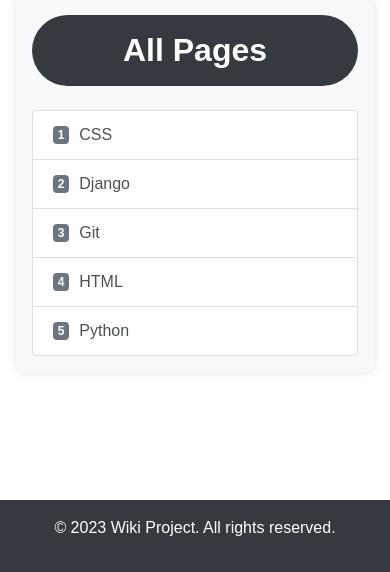
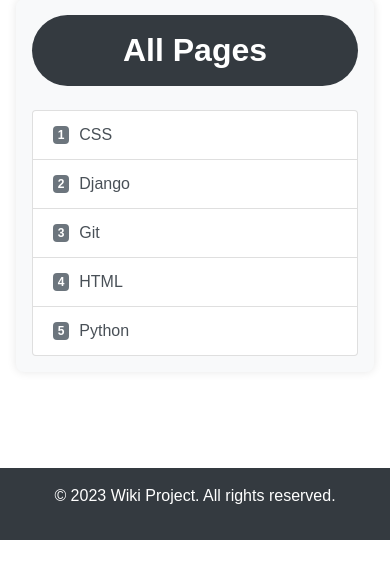
Before and after one commit to sandovaldavid/project-01-wiki, a Django app: page / in a window 390 px wide. Shown: the part 351-923 px from the top of the page. After the commit the page ends 891 px from the top, so only its background shows below. Run offline with Django 3.2, Linux system fonts and the light colour scheme; some libraries are stand-ins or nearby versions.

Commit message:
💄 Update: restructure layout to enhance responsiveness and improve footer placement

```diff
--- a/encyclopedia/templates/encyclopedia/layout.html
+++ b/encyclopedia/templates/encyclopedia/layout.html
@@ -33,9 +33,12 @@
         />
     </head>
     <body>
-        <div class="container-fluid">
-            <div class="row flex-column flex-md-row">
-                <nav class="sidebar col-12 col-md-3 col-lg-2 p-3">
+        <div class="d-flex flex-column min-vh-100">
+            <div class="container-fluid flex-grow-1 d-flex">
+                <div class="row flex-grow-1 w-100">
+                    <nav
+                        class="sidebar col-12 col-md-3 col-lg-2 p-3 d-flex flex-column"
+                    >
                         <a href="/" class="text-center"><h2>Wiki</h2></a>
                         <form
                             action="{% url 'index' %}"
@@ -59,7 +62,10 @@
                         <a href="{% url 'index' %}" class="w-100" type="button"
                             >Home</a
                         >
-                    <a href="{% url 'new_page' %}" class="w-100" type="button"
+                        <a
+                            href="{% url 'new_page' %}"
+                            class="w-100"
+                            type="button"
                             >Create New Page</a
                         >
                         <a
@@ -74,8 +80,9 @@
                     </main>
                 </div>
             </div>
-        <footer class="footer">
+            <footer class="footer mt-auto py-3 bg-dark text-white text-center">
                 <p>&copy; 2023 Wiki Project. All rights reserved.</p>
             </footer>
+        </div>
     </body>
 </html>
```
Lines whose indentation alone changed are shown as unchanged.
